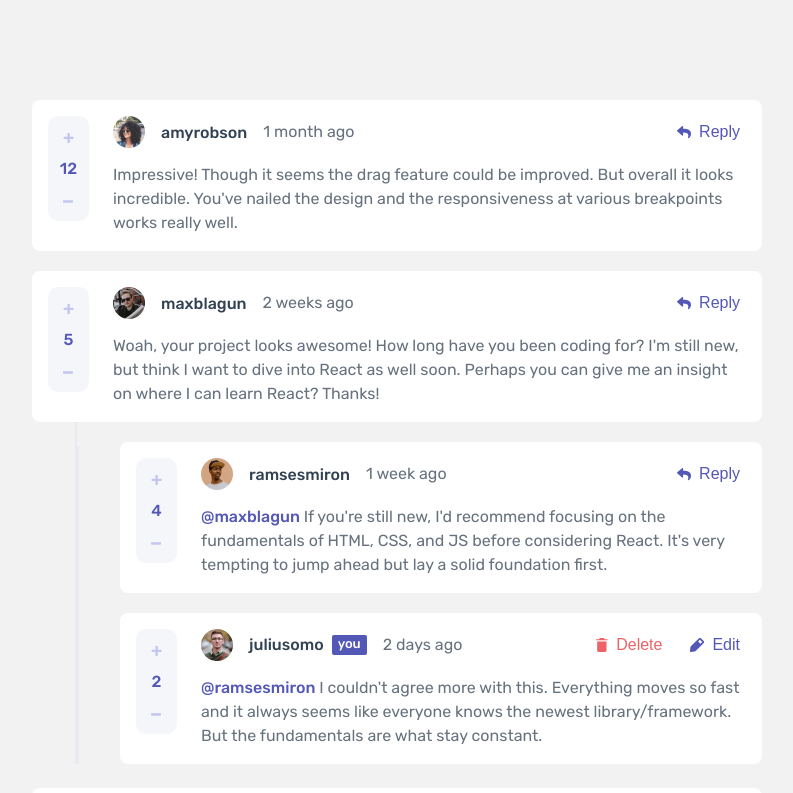
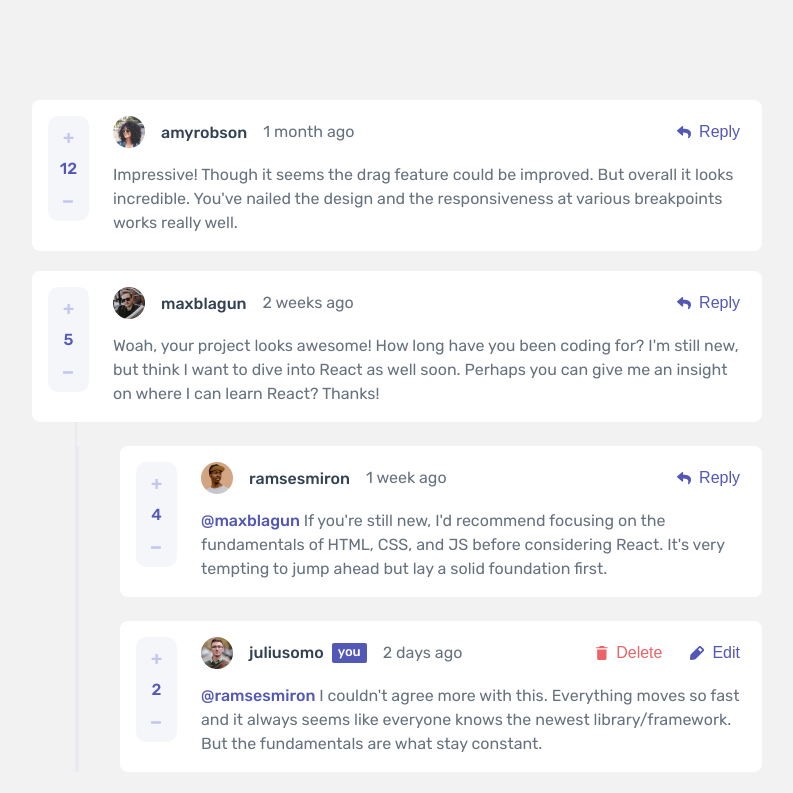
Before and after one commit to theschmocker/frontend-mentor-solutions, a React (Create React App) app: page / in a window 1280 px wide. Shown: the top 793 px of the page, without its empty margins (243-1036 px from the left). Built offline with nearby package versions, Linux system fonts and the light colour scheme.

Commit message:
fixes comment reply border

```diff
--- a/src/components/Comment.tsx
+++ b/src/components/Comment.tsx
@@ -2,16 +2,14 @@ import { useState } from "react";
 import { AddCommentForm } from "./AddCommentForm";
 import CommentCard from "./CommentCard";
 import { Comment as IComment, useComments, User } from "../state/comments";
-import styled, { css } from "styled-components";
+import styled from "styled-components";
 import { mediaQueries } from "../styles/media-queries";
-import { AnimatePresence, motion } from "framer-motion";
-import { useAnimateContext } from "../animate-context";
+import { AnimatePresence } from "framer-motion";
 import ExpandAnimation from "./ExpandAnimation";
 
 export function Comment({ comment, currentUser }: { comment: IComment; currentUser: User }) {
 	const [reply, setReply] = useState(false);
 	const { deleteComment, addComment, updateComment, upvoteComment, downvoteComment } = useComments();
-	const shouldAnimate = useAnimateContext();
 
 	function handleSubmit(content: string) {
 		addComment(content, comment.id);
@@ -19,7 +17,7 @@ export function Comment({ comment, currentUser }: { comment: IComment; currentUs
 	}
 
 	return (
-		<Root className="comment">
+		<Root className="comment" hasChildren={!!comment.replies.length || reply}>
 			<CommentCard
 				comment={comment}
 				currentUser={currentUser}
@@ -51,7 +49,7 @@ export function Comment({ comment, currentUser }: { comment: IComment; currentUs
 }
 
 // eslint-disable-next-line @typescript-eslint/ban-ts-comment
-const Root = styled.div`
+const Root = styled.div<{ hasChildren: boolean }>`
 	display: flex;
 	flex-direction: column;
 
@@ -61,23 +59,25 @@ const Root = styled.div`
 		padding-left: 1rem;
 
 		&::before {
+			display: ${props => (props.hasChildren ? "block" : "none")};
 			content: "";
 			position: absolute;
 			top: 1rem;
 			left: 0;
 			bottom: 0;
 			width: 2px;
-			height: 100%;
+			height: calc(100% - 1rem);
 			background-color: var(--light-gray);
 
 			${mediaQueries.large(
 				css => css`
 					top: 1.5rem;
+					height: calc(100% - 1.5rem);
 				`
 			)}
 		}
 
-		comment {
+		.comment {
 			padding-top: 1rem;
 			${mediaQueries.large(
 				css => css`
@@ -104,8 +104,3 @@ const Root = styled.div`
 		}
 	}
 `;
-
-const NestedRootSelected = () =>
-	css`
-		${Root}
-	`;
```
